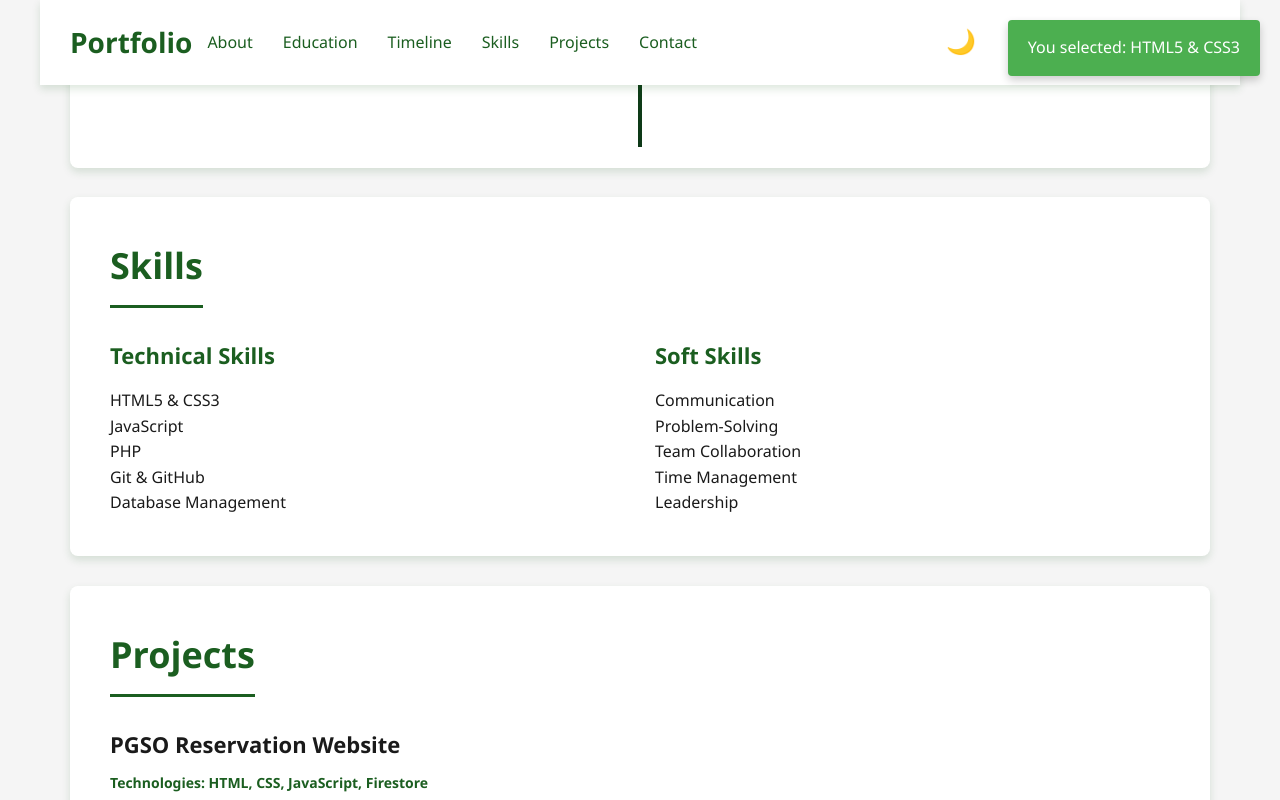
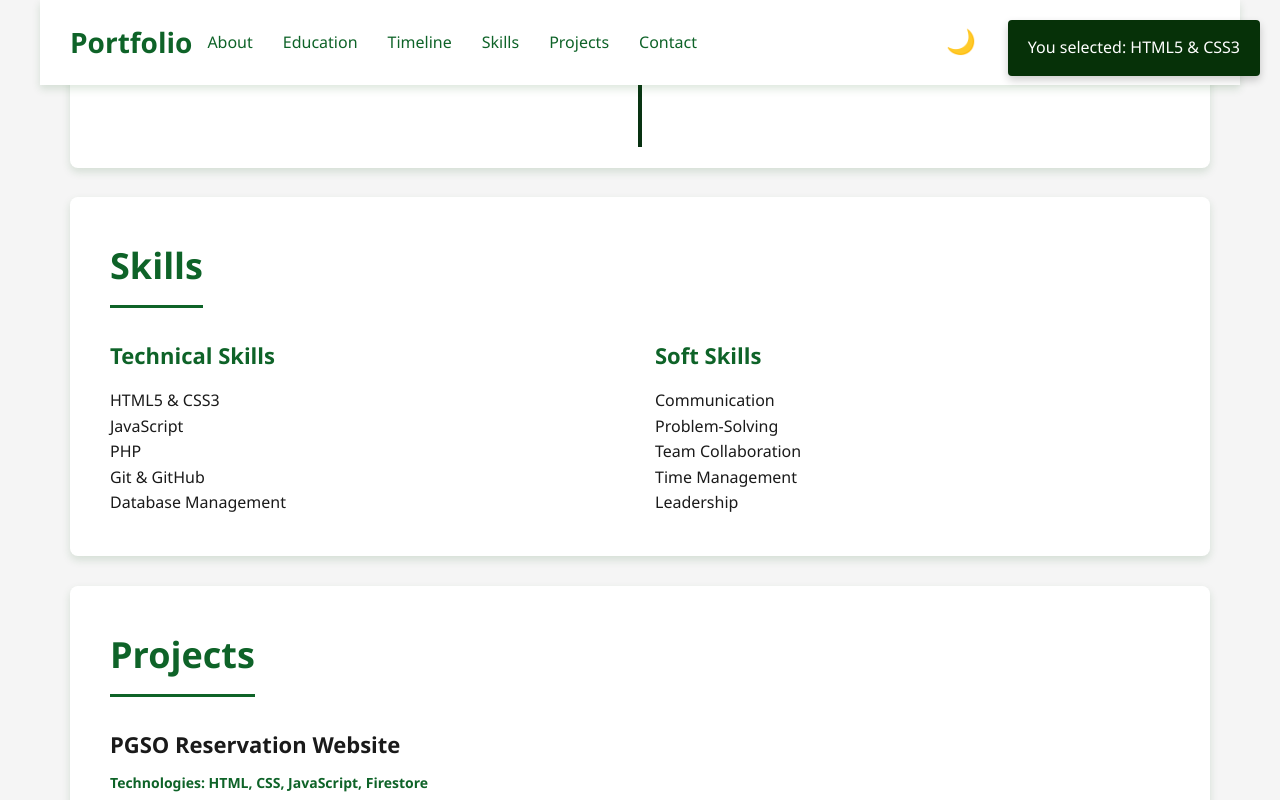
Before and after one commit to znakshi/BalinganMastery.github.io, a plain HTML site: page index.html in a window 1280 px wide. Both pictures are taken after a click on the item "HTML5 & CSS3". Shown: the part 2178-2978 px from the top of the page. Drawn offline with Linux system fonts and the light colour scheme.

Commit message:
update (2)

```diff
--- a/index.html
+++ b/index.html
@@ -123,7 +123,7 @@
                     <h3>PGSO Reservation Website</h3>
                     <p class="project-tech">Technologies: HTML, CSS, JavaScript, Firestore</p>
                     <p class="project-description">Developed a reservation system for the Philippine General Services Office (PGSO) using Firestore for data management.</p>
-                    <a href="https://pgso-res.web.app/" class="project-link">View Project</a>
+                    <a href="https://pgso-res.web.app/" target="_blank" class="project-link">View Project</a>
                 </div>
             </div>
         </section>
--- a/script.js
+++ b/script.js
@@ -83,7 +83,7 @@ function showAlert(message, type) {
         top: 20px;
         right: 20px;
         padding: 15px 20px;
-        background-color: ${type === 'success' ? '#4CAF50' : '#f44336'};
+        background-color: ${type === 'success' ? '#063108' : '#093b07'};
         color: white;
         border-radius: 4px;
         box-shadow: 0 4px 8px rgba(0, 0, 0, 0.2);
@@ -222,7 +222,7 @@ window.addEventListener('scroll', function() {
         link.style.borderBottom = 'none';
         link.style.paddingBottom = '0px';
         if (link.getAttribute('href').substring(1) === current) {
-            link.style.borderBottom = '2px solid #007bff';
+            link.style.borderBottom = '2px solid #07360b';
             link.style.paddingBottom = '3px';
         }
     });
@@ -259,5 +259,5 @@ document.querySelector('.logo').addEventListener('click', function(e) {
 });
 
 // ===== Console Welcome Message =====
-console.log('%cWelcome to My Portfolio!', 'color: #007bff; font-size: 20px; font-weight: bold;');
-console.log('%cThanks for visiting. Feel free to explore!', 'color: #0056b3; font-size: 14px;');
+console.log('%cWelcome to My Portfolio!', 'color: #0c4b19; font-size: 20px; font-weight: bold;');
+console.log('%cThanks for visiting. Feel free to explore!', 'color: #0c4919; font-size: 14px;');
--- a/style.css
+++ b/style.css
@@ -6,8 +6,8 @@
 }
 
 :root {
-    --primary-color: #1b5e20;
-    --secondary-color: #0d3817;
+    --primary-color: #0e6328;
+    --secondary-color: #083011;
     --accent-color: #2d7a3a;
     --text-color: #1a1a1a;
     --light-bg: #f5f5f5;
```
